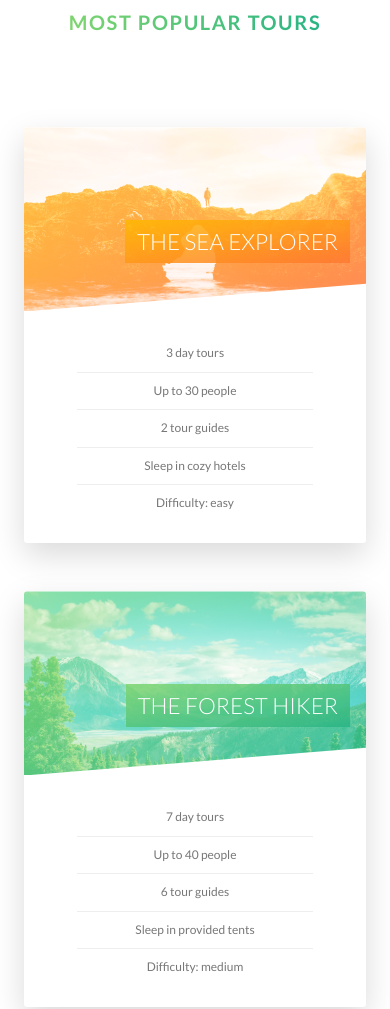
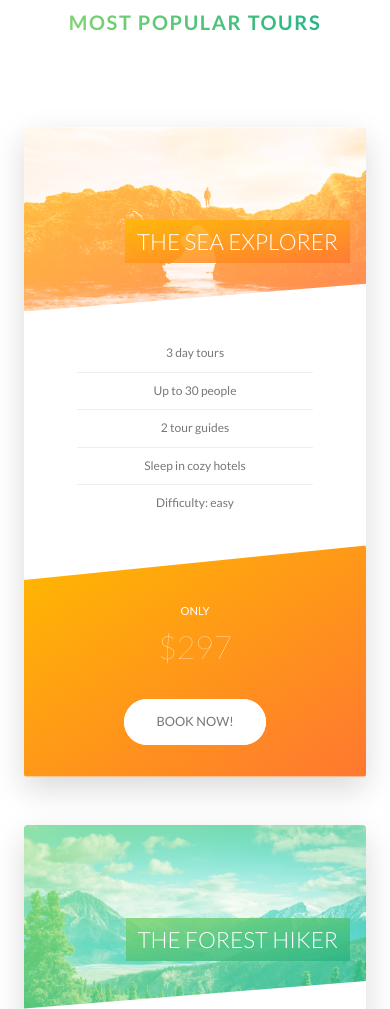
Before and after one commit to Muneeb316/Advance-Css-Sass, a website: page index.html in a window 390 px wide. Shown: the part 2440-3449 px from the top of the page. Drawn offline with Linux system fonts and the light colour scheme.

Commit message:
Writing media queries-Tours,Stories and Booking section

```diff
--- a/sass/components/_card.scss
+++ b/sass/components/_card.scss
@@ -2,6 +2,8 @@
     -moz-perspective: 150rem;
     position: relative;
     height: 52rem;
+
+
 
     &__side {
         height: 52rem;
@@ -154,4 +156,45 @@
         font-size: 6rem;
         font-weight: 100;
     }
+
+    @include respond(tab-port) {
+
+    height: auto;
+    border-radius: 3px;
+    background-color: $color-white;
+    box-shadow: 0 1.5rem 4rem rgba($color-black, .15);
+    &__side {
+        height: auto;
+        position: relative;
+        box-shadow: none;
+
+        &--back {
+            transform: rotateY(0);
+            clip-path: polygon(0 15%, 100% 0, 100% 100%, 0% 100%);
+        }
+    }
+    &:hover &__side--front {
+        transform: rotateY(0);
+    }
+    &-details {
+        padding: 1rem 3rem;
+    }
+    // FRONT SIDE STYLING
+    &__cta {
+        position: relative;
+        top: 0%;
+        left: 0;
+        transform: translate(0);
+        width: 100%;
+        padding: 7rem 4rem 4rem 4rem;
+    }
+
+    &__price-box {
+        margin-bottom: 3rem;
+    }
+
+    &__price-value {
+        font-size: 4rem;
+    }
 }
+  }
--- a/sass/components/_form.scss
+++ b/sass/components/_form.scss
@@ -15,6 +15,10 @@
         width: 90%;
         display: block;
         transition: all .3s;
+        @include respond (tab-port){
+            width: 100%;
+        }
+
         &:focus {
             outline: none;
             box-shadow: 0 1rem 2rem rgba($color-black, .1);
@@ -48,6 +52,10 @@
     &__radio-group {
         width: 49%;
         display: inline-block;
+        @include respond (tab-port){
+            width: 100%;
+            margin-bottom: 2rem;
+        }
 
     }
     &__radio-input {
--- a/sass/components/_story.scss
+++ b/sass/components/_story.scss
@@ -8,8 +8,15 @@
     padding-left: 9rem;
     font-size: $default-font-size;
     transform: skewX(-12deg);
+    @include respond(tab-port){
+        width: 100%;
+        padding: 4rem;
+        padding-left: 7rem;
+    }
 
-
+    @include respond(phone){
+        transform: skew(0);
+    }
     &__shape {
         height: 15rem;
         width: 15rem;
@@ -20,6 +27,11 @@
         clip-path: circle(50% at 50% 50%);
         transform: translateX(-3rem) skewX(12deg);
         position: relative;
+
+        @include respond(phone){
+            transform: translateX(-3rem) skew(0);
+        }
+
     }
     &__img {
     height: 100%;
@@ -29,6 +41,10 @@
     }
     &__text {
         transform: skewX(12deg);
+
+        @include respond(phone){
+            transform: skew(0);
+        }
     }
     &__caption {
         position: absolute;
--- a/sass/pages/_home.scss
+++ b/sass/pages/_home.scss
@@ -57,13 +57,32 @@
     rgba($color-white, .9)50%,
     transparent 50%),
     url(../img/nat-10.jpg);
-    background-size: cover;
+    background-size: 100%;
     border-radius: 3px;
     box-shadow: 0 1.5rem 4rem rgba($color-black, .2);
-    height: 50rem;
+
+    @include respond(tab-land){
+        background-image: linear-gradient(105deg, rgba($color-white, .9) 0%,
+    rgba($color-white, .9)65%,
+    transparent 65%),
+    url(../img/nat-10.jpg);
+    background-size: cover;
+    }
+
+    @include  respond (tab-port) {
+        background-image: linear-gradient(to right, rgba($color-white, .9) 0%,
+        rgba($color-white, .9)100%),
+        url(../img/nat-10.jpg);
+    }
     &__form {
         width: 50%;
         padding: 6rem;
 
+        @include respond(tab-land){
+            width: 65%;
+        }
+        @include respond(tab-port){
+            width: 100%;
+        }
     }
 }
```
Also changed, not shown: css/style.css.
